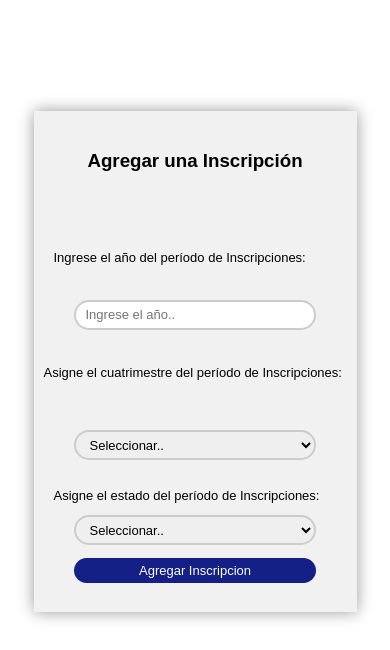
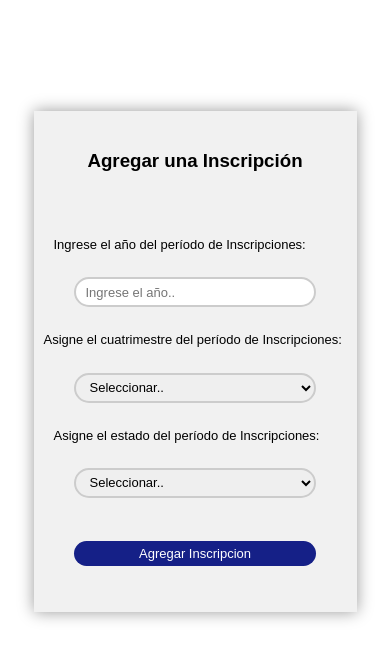
Before and after one commit to eduescuti/uca-planner, a Flask app: template templates/GestionInscripciones.html in a window 390 px wide. Shown: the part 403-1053 px from the top of the page. Run offline with Flask 3, Linux system fonts and the light colour scheme; the template is opened without the code that fills it, so the values that code supplies are empty.

Commit message:
responsive

```diff
--- a/static/css/GestionInscripciones.css
+++ b/static/css/GestionInscripciones.css
@@ -517,7 +517,7 @@ input[type=search]{
 
   #formInscripciones {
     grid-template-columns: auto;
-    grid-template-rows: auto auto auto auto auto auto auto auto;/* Stack columns on top of each other for smaller screens */
+    grid-template-rows: 12.5% 12.5% 12.5% 12.5% 12.5% 12.5% 12.5% 12.5%;/* Stack columns on top of each other for smaller screens */
   }
 
   input[type="text"], input[type="search"], select {
@@ -570,7 +570,7 @@ input[type=search]{
 }
 #btnInscripciones{
   grid-column: 1/3;
-  grid-row: 7/8;
+  grid-row: 7/9;
   width: 80%;
   height: 25px;
   font-size: small;
```
